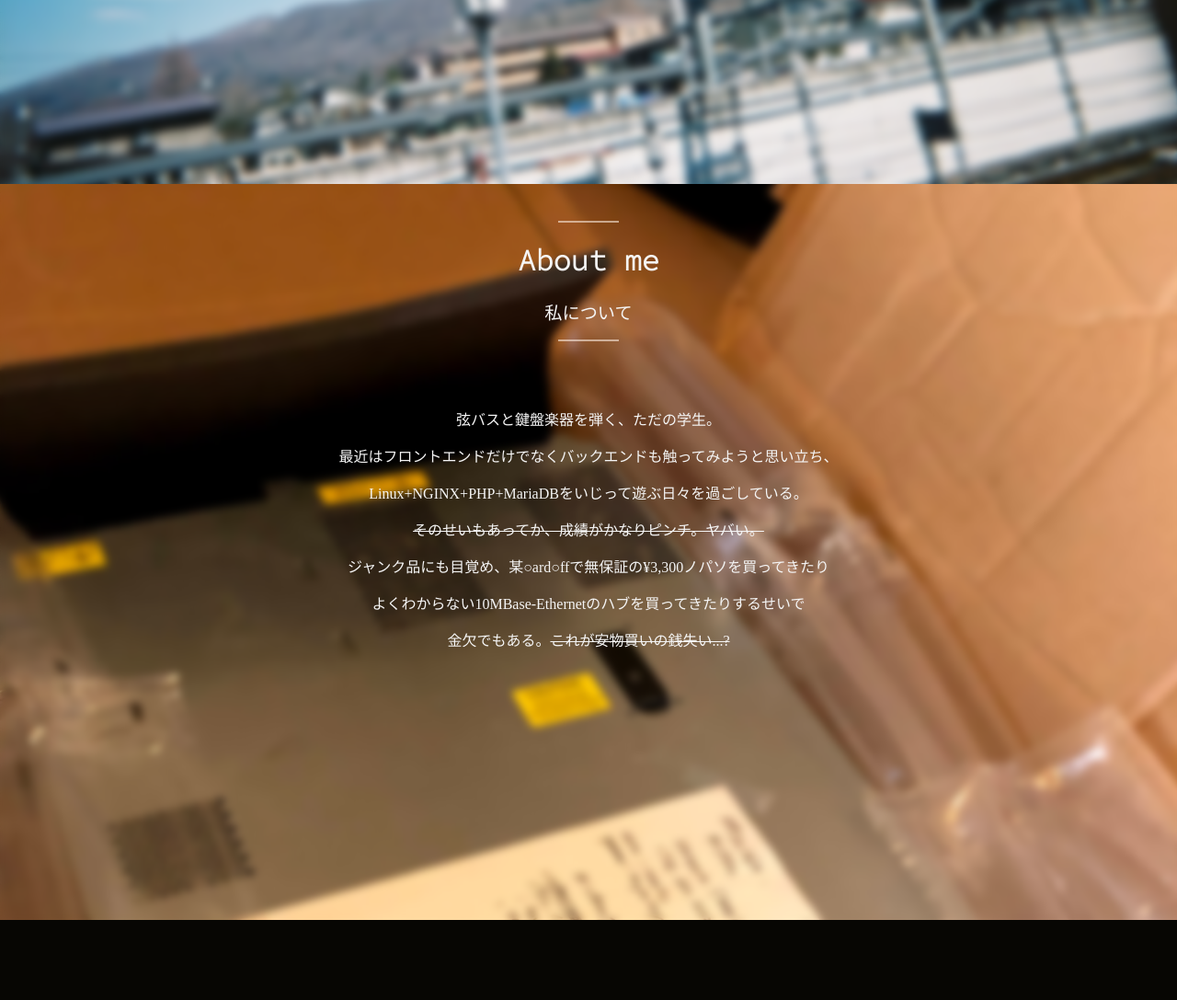
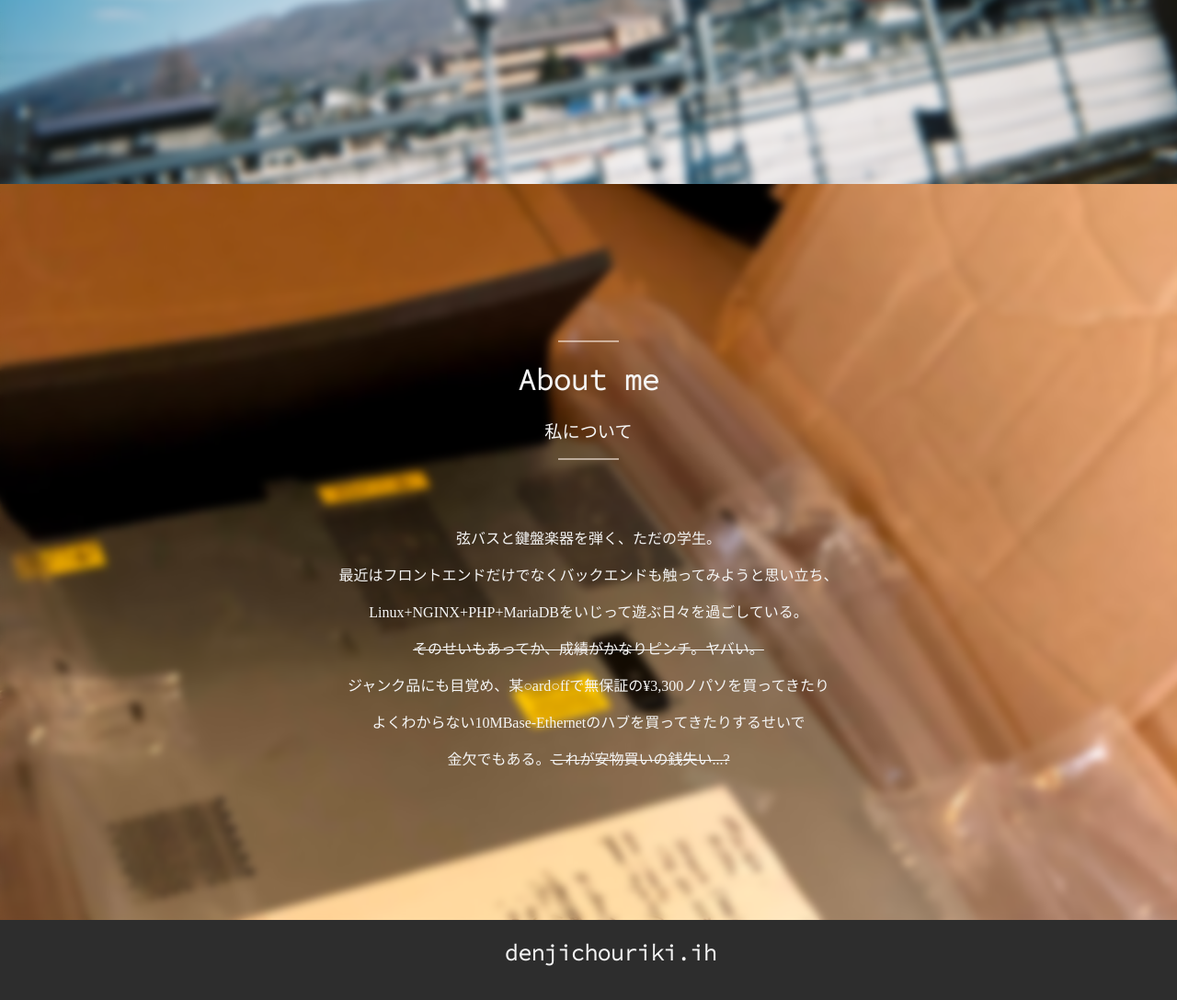
Before and after one commit to denjichouriki-ih/denjichouriki-ih.github.io, a PHP site: page / in a window 1280 px wide. Shown: the part 600-1687 px from the top of the page at 92% size. Before the commit the page ends 1600 px from the top, so only its background shows below. Run offline with PHP 8.4, Linux system fonts and the light colour scheme; some web fonts are replaced.

Commit message:
Footer追加

```diff
--- a/common/css/common.css
+++ b/common/css/common.css
@@ -1,5 +1,10 @@
 html{
   scroll-behavior: smooth;
+}
+
+p a {
+  color: inherit !important;
+  text-decoration: none;
 }
 
 body {
@@ -164,3 +169,8 @@ p.Top_text {
   font-size: 1.2em;
   font-weight: 200;
 }
+
+footer {
+  padding-left: 3em;
+  padding-bottom: 1em;
+}
--- a/common/css/top.css
+++ b/common/css/top.css
@@ -1,4 +1,9 @@
 .main_content {
+    display: flex;
+    flex-wrap: wrap;
+    align-items: center;
+    justify-content: center;
+    text-align: center;
     min-height: 100vh;
 }
 
@@ -39,6 +44,10 @@
     padding-top: 3em;
 }
 
-.top_about_me_flex {
+/*.top_about_me_flex {
     display: flex;
+}*/
+
+footer.c_footer h2 {
+    text-align: center !important;
 }
--- a/index.html
+++ b/index.html
@@ -36,5 +36,10 @@
 				</div>
 			</div>
 		</div>
+		<footer class="c_footer">
+			<div class="c_footer_flex">
+				<h2 class="c_head">denjichouriki.ih</h2>
+			</div>
+		</footer>
 	</body>
 </html>
```
